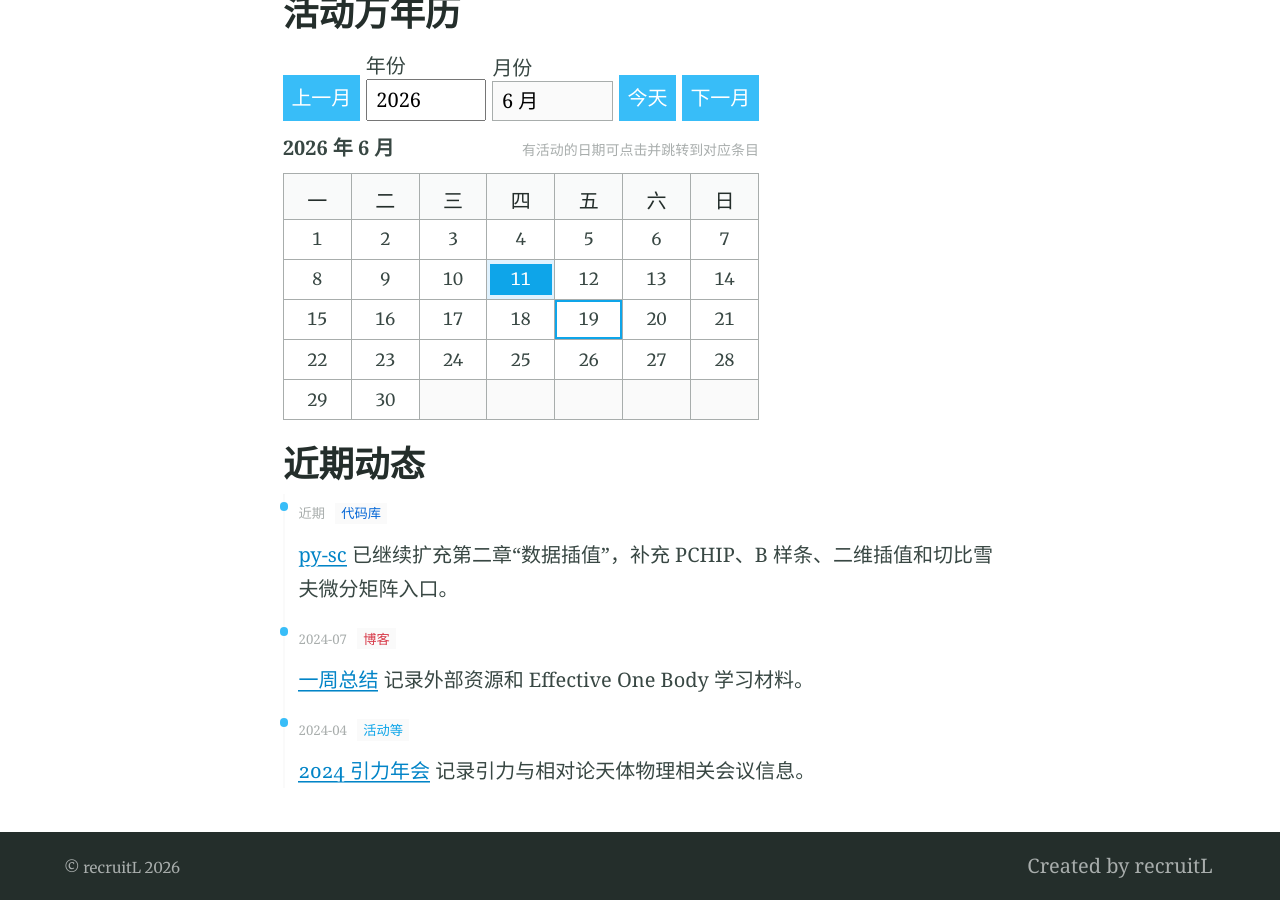
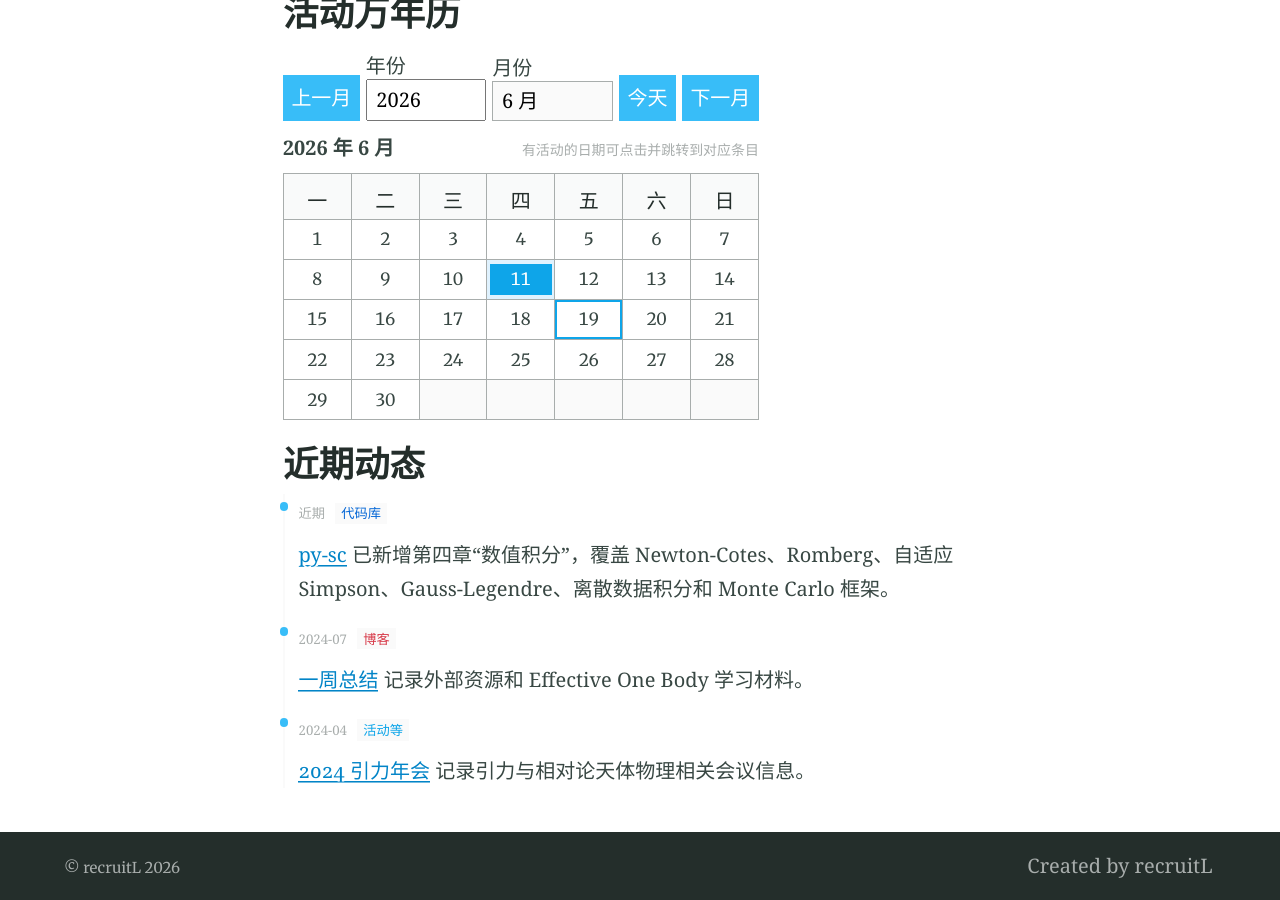
Before and after one commit to recruitL/recruitL.github.io, a Jekyll site: the page built from index.md, in a window 1280 px wide and 900 px high, scrolled down 1016 px. Built offline with Jekyll 4.4.1, drawn with Linux system fonts in a browser that asks for light colours.

```diff
--- a/index.md
+++ b/index.md
@@ -49,7 +49,7 @@ excerpt: ""
   <div class="timeline-item">
     <span class="timeline-date">近期</span>
     <span class="timeline-tag timeline-tag--code">代码库</span>
-    <p><a href="/code/">py-sc</a> 已继续扩充第二章“数据插值”，补充 PCHIP、B 样条、二维插值和切比雪夫微分矩阵入口。</p>
+    <p><a href="/code/">py-sc</a> 已新增第四章“数值积分”，覆盖 Newton-Cotes、Romberg、自适应 Simpson、Gauss-Legendre、离散数据积分和 Monte Carlo 框架。</p>
   </div>
   <div class="timeline-item">
     <span class="timeline-date">2024-07</span>
```
Also changed, not shown: code/index.md (+1 -1 lines), en/code/index.md (+1 -1 lines), en/index.md (+1 -1 lines).
